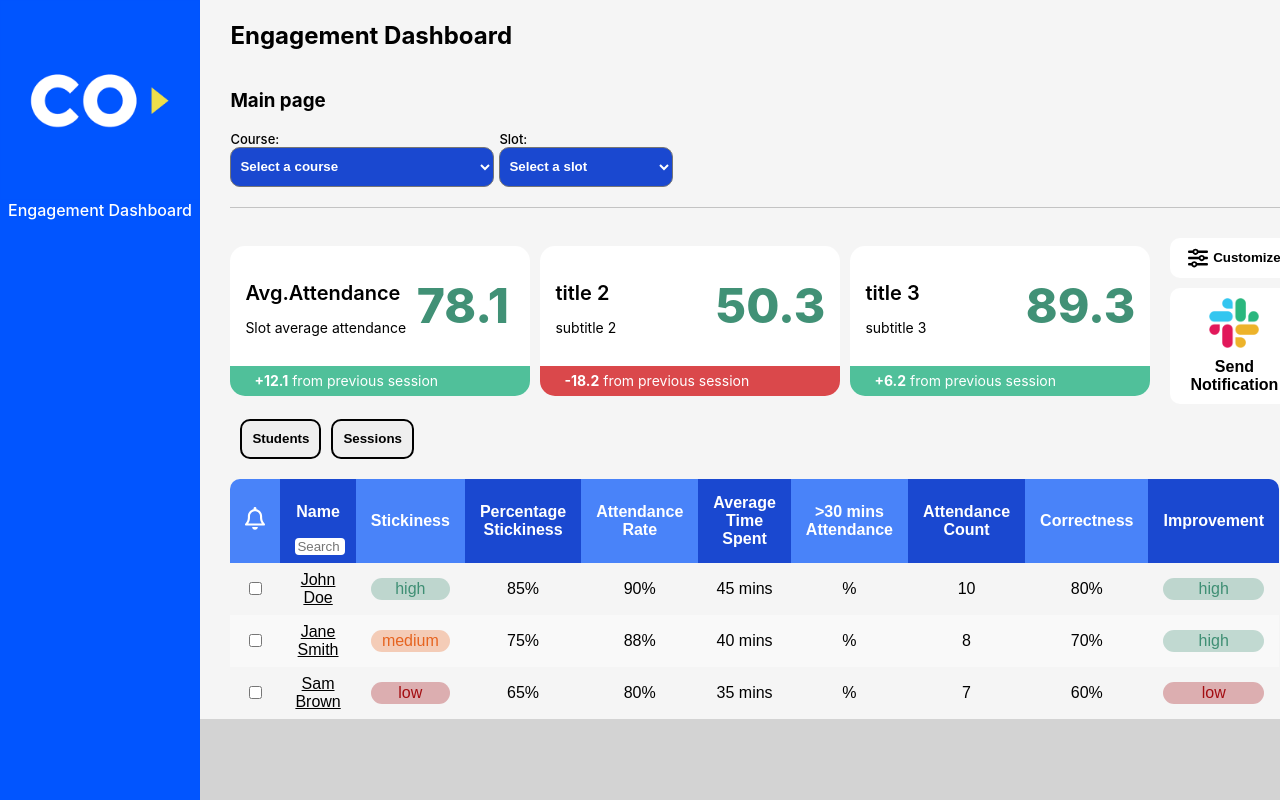
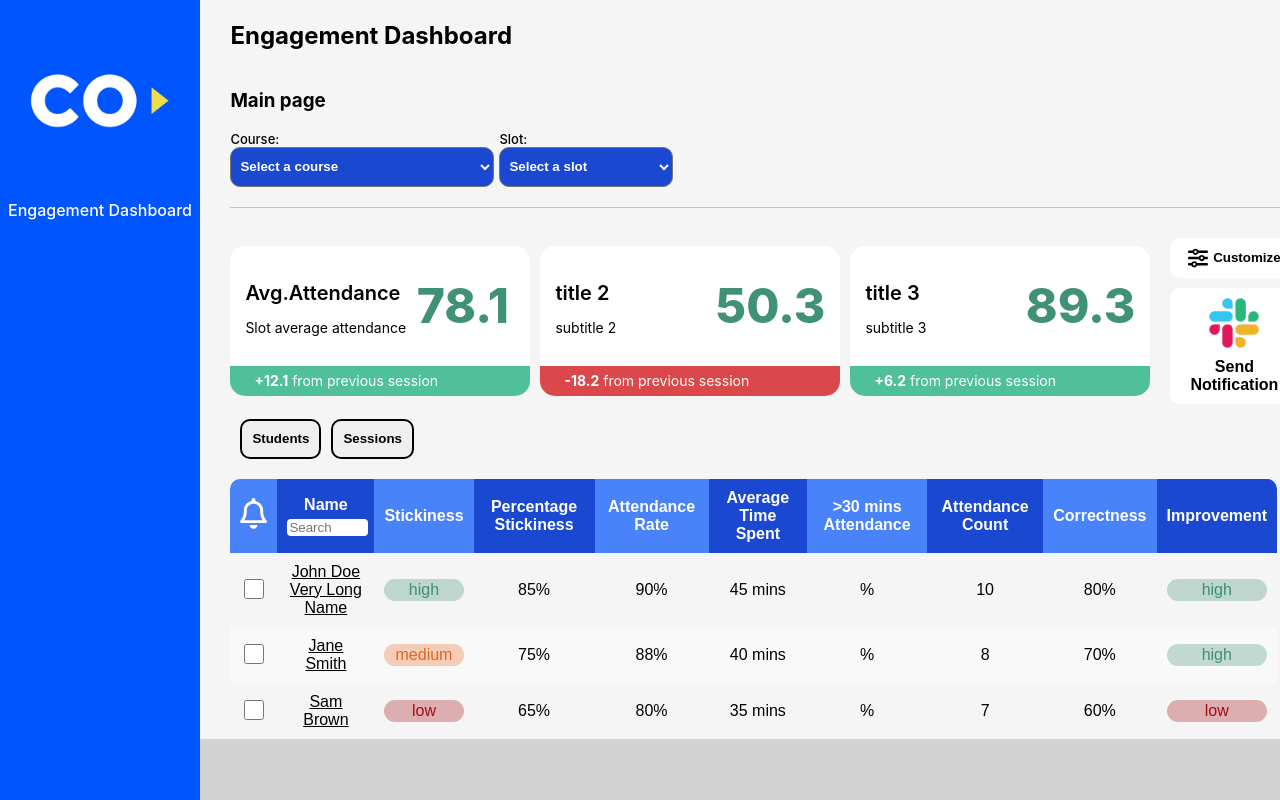
Before and after one commit to fl-sll/teacher_empowerment_colearn, a React (Create React App) app in the folder frontend/: page / in a window 1280 px wide. Built offline with nearby package versions, Linux system fonts and the light colour scheme.

Commit message:
fixed table spacing and checkbox

```diff
--- a/frontend/src/components/Table.js
+++ b/frontend/src/components/Table.js
@@ -33,7 +33,7 @@ const Table = ({ type, onSelectedRowsChange }) => {
   // Sample data for students and sessions
   const sampleStudentData = [
     {
-      name: "John Doe",
+      name: "John Doe Very Long Name",
       stickiness: "high",
       percentageStickiness: "85%",
       attendanceRate: "90%",
@@ -148,7 +148,7 @@ const Table = ({ type, onSelectedRowsChange }) => {
                     </svg>
                     ) : header === "Name" ? (
                         <>
-                        <p>Name</p>
+                        Name
                         <input
                             type="text"
                             placeholder="Search"
@@ -183,7 +183,7 @@ const Table = ({ type, onSelectedRowsChange }) => {
                 <td>
                   <a
                     // ! Change this to course/slot/student ID (?)
-                    href={`/profile/${row.name
+                    href={`/details/${row.name
                       .replace(/\s+/g, "-")
                       .toLowerCase()}`}
                     style={{ textDecoration: "underline", color: "inherit" }}
--- a/frontend/src/styles/Table.css
+++ b/frontend/src/styles/Table.css
@@ -10,9 +10,9 @@
 
 .custom_table th,
 .custom_table td {
-    padding: 8px 15px;
+    padding: 10px 10px;
     text-align: center;
-    /* border: 1px solid #ddd; */
+
 }
 
 .custom_table th {
@@ -31,6 +31,7 @@
     width: 100%;
     border: 0;
     border-radius: 4px;
+    margin-top: 5px;
 }
 
 .custom_table input[type="checkbox"] {
@@ -56,22 +57,8 @@
     background-color: #dc3545;
 }
 
-.button_cell {
-    cursor: pointer;
-    color: #007bff;
-    text-decoration: underline;
-}
-
-.send_button {
-    margin-top: 20px;
-    padding: 10px 20px;
-    background-color: #007bff;
-    color: white;
-    border: none;
-    border-radius: 5px;
+input[type="checkbox"] {
+    width: 20px;
+    height: 20px;
     cursor: pointer;
 }
-
-.send_button:hover {
-    background-color: #0056b3;
-}
```
